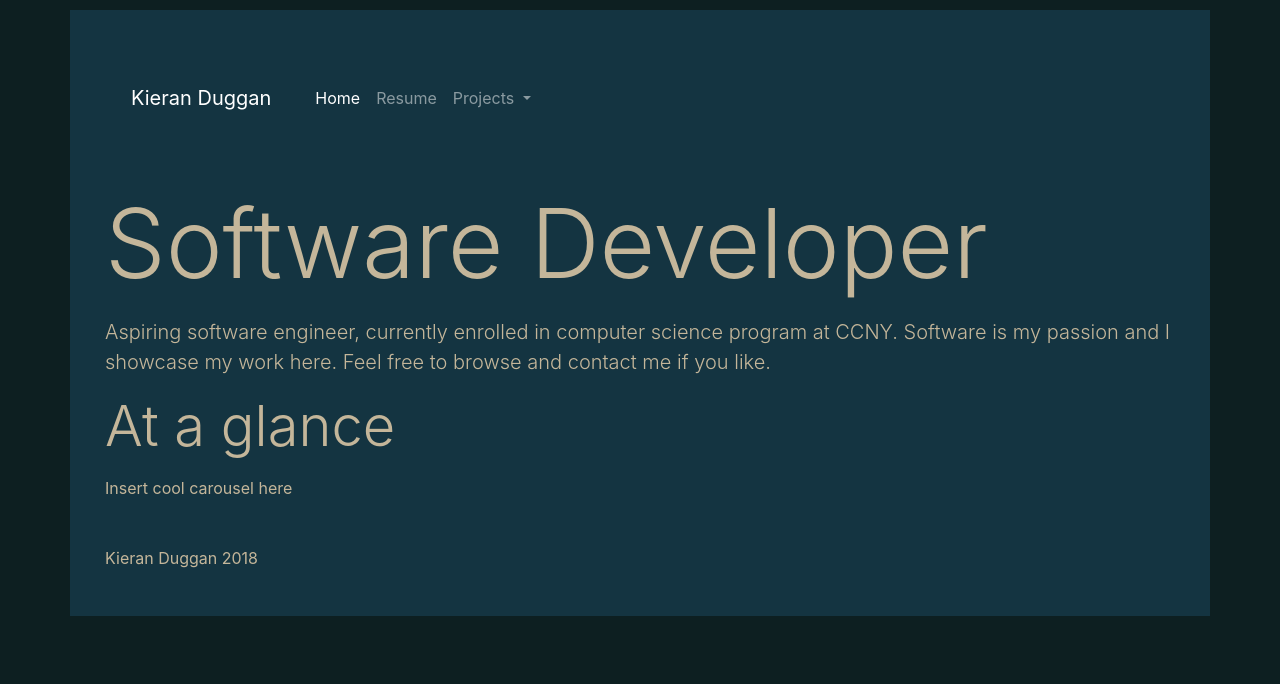
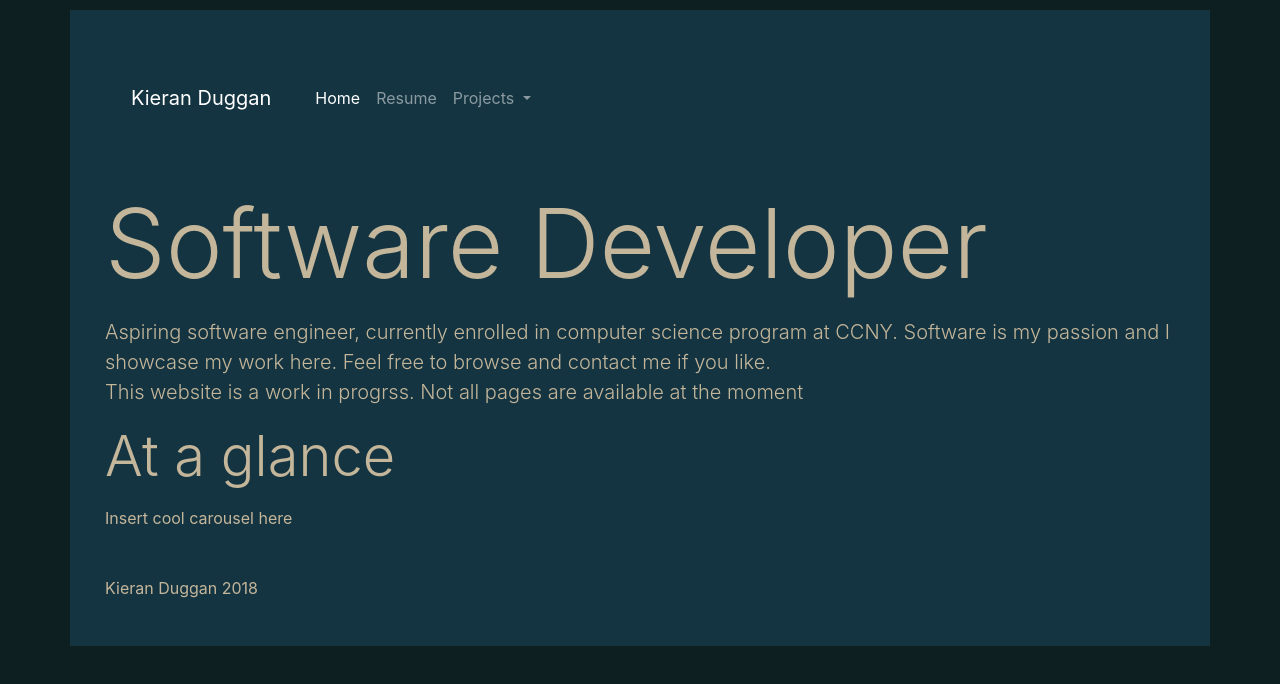
Before and after one commit to kduggan15/kduggan15.github.io, a plain HTML site: page index.html in a window 1280 px wide. Drawn offline with nearby package versions, Linux system fonts and the light colour scheme.

Commit message:
WIP message

```diff
--- a/index.html
+++ b/index.html
@@ -42,7 +42,8 @@
 
      <div class="main">
        <p class="display-1">Software Developer</p>
-       <p class="lead">Aspiring software engineer, currently enrolled in computer science program at CCNY. Software is my passion and I showcase my work here. Feel free to browse and contact me if you like.</p>
+       <p class="lead">Aspiring software engineer, currently enrolled in computer science program at CCNY. Software is my passion and I showcase my work here. Feel free to browse and contact me if you like.
+       <br> This website is a work in progrss. Not all pages are available at the moment</p>
 
        <p class="display-4"> At a glance</p>
        <p>Insert cool carousel here</p>
```
